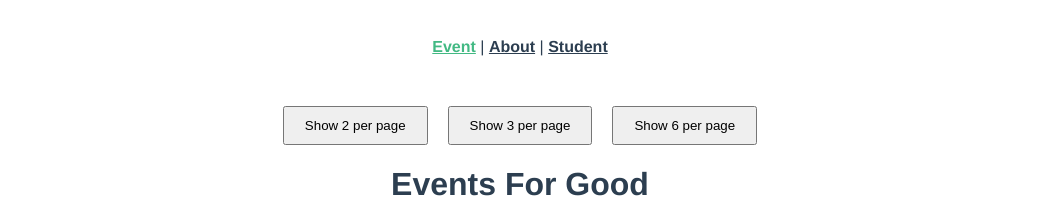
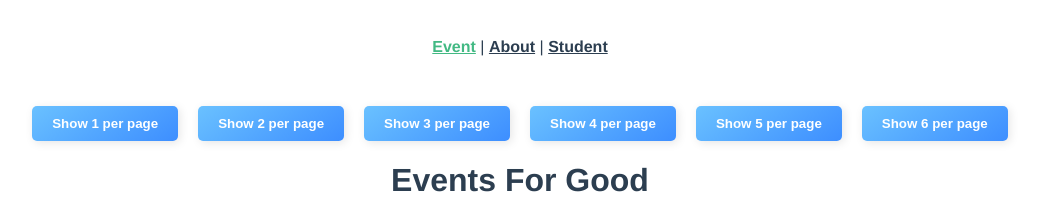
Before and after one commit to Dr1w/331-Lab03-Vue-Router, a Vue app in the folder 331-intro-to-vite/: page / in a window 1280 px wide. Shown: the top 198 px of the page, without its empty margins (120-1161 px from the left). Built offline with nearby package versions, Linux system fonts and the light colour scheme; no server answers.

Commit message:
Finished

```diff
--- a/331-intro-to-vite/src/App.vue
+++ b/331-intro-to-vite/src/App.vue
@@ -16,15 +16,18 @@ function updatePerPage(size: number) {
     <header>
       <div class="wrapper">
         <nav>
-          <RouterLink :to="{ name: 'event-list-view', query: { page: 1, perPage: perPage.value }}">Event</RouterLink> |
+          <RouterLink :to="{ name: 'event-list-view', query: { page: 1, perPage: perPage }}">Event</RouterLink> |
           <RouterLink :to="{ name: 'about' }">About</RouterLink> |
           <RouterLink :to="{ name: 'student' }">Student</RouterLink>
         </nav>
       </div>
     </header>
     <div class="pagination-controls">
+      <button @click="updatePerPage(1)">Show 1 per page</button>
       <button @click="updatePerPage(2)">Show 2 per page</button>
       <button @click="updatePerPage(3)">Show 3 per page</button>
+      <button @click="updatePerPage(4)">Show 4 per page</button>
+      <button @click="updatePerPage(5)">Show 5 per page</button>
       <button @click="updatePerPage(6)">Show 6 per page</button>
     </div>
     <RouterView :key="$route.fullPath" />
@@ -55,5 +58,21 @@ nav a.router-link-exact-active {
 .pagination-controls button {
   margin: 0 10px;
   padding: 10px 20px;
+  border: none;
+  border-radius: 5px;
+  background: linear-gradient(145deg, #6ac1ff, #3d8eff);
+  color: white;
+  font-weight: bold;
+  cursor: pointer;
+  transition: background 0.3s, transform 0.3s;
+  box-shadow: 2px 2px 10px rgba(0, 0, 0, 0.1);
+}
+.pagination-controls button:hover {
+  background: linear-gradient(145deg, #3d8eff, #6ac1ff);
+  transform: translateY(-3px);
+}
+.pagination-controls button:active {
+  background: linear-gradient(145deg, #3d8eff, #6ac1ff);
+  transform: translateY(1px);
 }
 </style>
```
